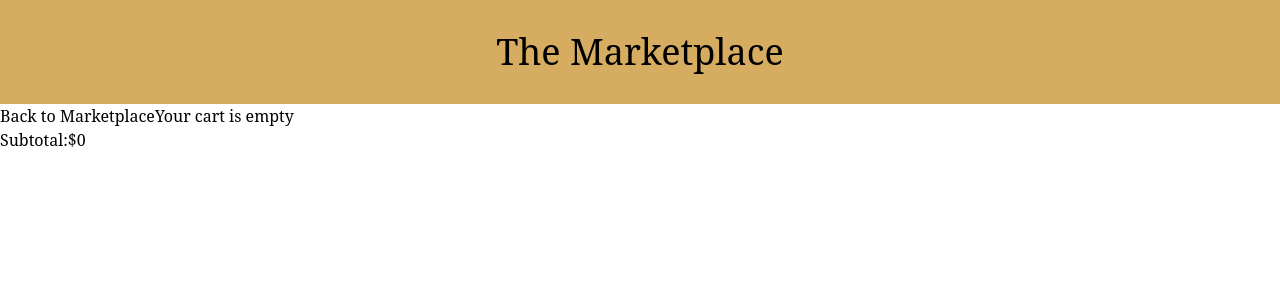
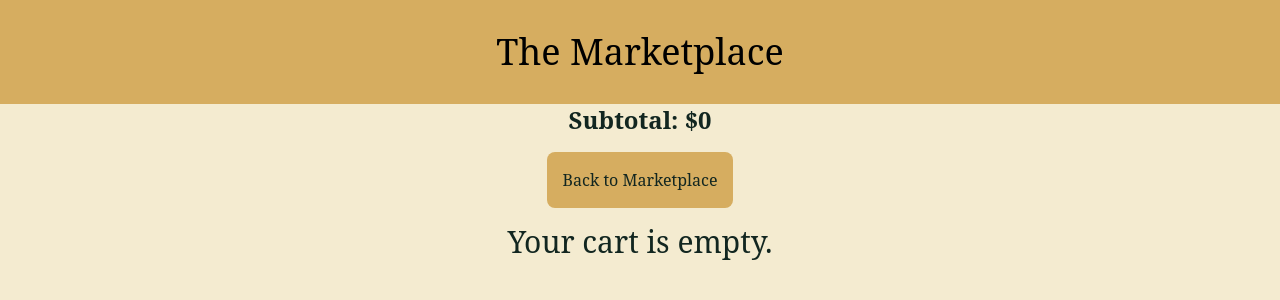
Before and after one commit to Rxthew/marketplace, a React (Create React App) app: page /cart in a window 1280 px wide. Shown: the top 300 px of the page. Built offline with nearby package versions, Linux system fonts and the light colour scheme.

Commit message:
Style Cart

```diff
--- a/src/Pages/Cart.tsx
+++ b/src/Pages/Cart.tsx
@@ -72,16 +72,16 @@ export const Cart = function(props:cartProps):JSX.Element{
     let onMount:React.MutableRefObject<boolean> = useRef(false)
 
     let [cartContent,setCartContent] = useState<JSX.Element>(
-    <div>
-        <Link to='/products'>
-            <button type='button'>Back to Marketplace</button>
-        </Link>
-        <span>Your cart is empty</span>
-        <div>
-            <span>Subtotal:</span>
+    <main className='flex flex-col items-center bg-[#F4EBD0] min-h-screen text-[#122620]'>
+        <div className='text-2xl font-bold'>
+            <span>Subtotal: </span>
             <span data-testid='totalPrice'>${0}</span>
         </div>
-    </div>
+        <Link to='/products'>
+            <button className='m-4 p-4 rounded-lg bg-[#D6AD60]' type='button'>Back to Marketplace</button>
+        </Link>
+        <span className='text-3xl'>Your cart is empty.</span>
+    </main>
     )
 
 
@@ -164,16 +164,22 @@ export const Cart = function(props:cartProps):JSX.Element{
             )
             const subTotal:number = reconcileSubTotal(itemsArray)
                 setCartContent(
-                    <div>
+                    <main className='flex flex-col items-center bg-[#F4EBD0] min-h-screen text-[#122620]'>
+                        <div className='text-2xl font-bold'>
+                            <span>Subtotal: </span>
+                            <span data-testid='totalPrice'>${subTotal=== 0 ? 0 :subTotal.toFixed(2)}</span>
+                            {subTotal === 0 ? false : <button className='m-4 p-4 rounded-lg bg-[#D6AD60]' type='button'>Checkout</button>}
+                        </div>
+                        {subTotal === 0 ?
+                            <span className='text-3xl'>Your cart is empty.</span> :
+                            <section className='mt-8 rounded-lg bg-[#D6AD60] text-center'>
+                                <span className='p-2 w-full inline-block rounded-t-lg bg-[#B68D40] text-lg font-bold text-[#F4EBD0]'>Your Shopping Cart</span>
+                                {renderedItems}
+                            </section>}
                         <Link to='/products'>
-                            <button type='button'>Back to Marketplace</button>
+                            <button className='m-4 p-4 rounded-lg bg-[#D6AD60]' type='button'>Back to Marketplace</button>
                         </Link>
-                        {subTotal === 0 ? <span>Your cart is empty</span> : renderedItems}
-                        <div>
-                            <span>Subtotal:</span>
-                            <span data-testid='totalPrice'>${subTotal=== 0 ? 0 :subTotal.toFixed(2)}</span>
-                        </div>
-                    </div>
+                    </main>
                 )
 
 
```
